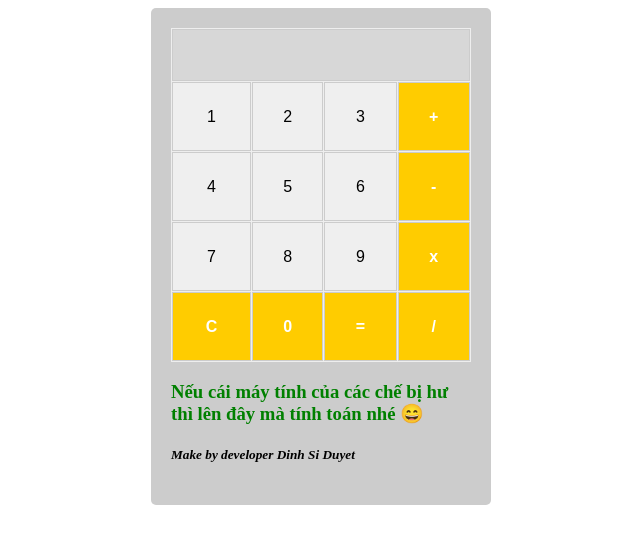
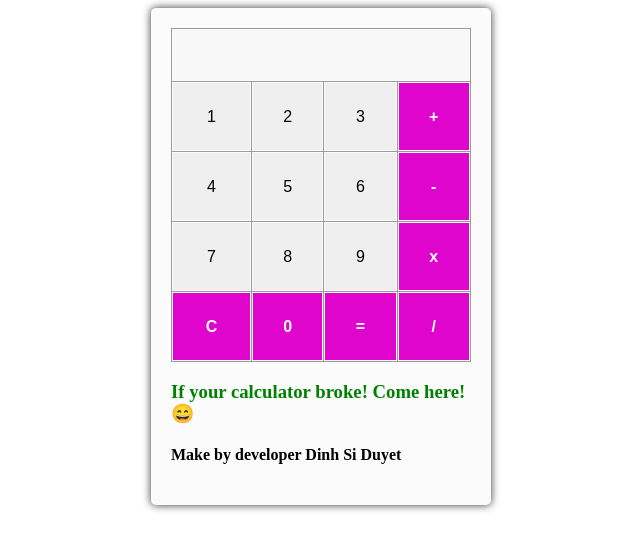
Before and after one commit to DuyetQB/Calculator, a plain HTML site: page main.html in a window 1280 px wide. Shown: the whole page, without its empty margins (319-959 px from the left). Drawn offline with Linux system fonts and the light colour scheme.

Commit message:
new commit

```diff
--- a/main.html
+++ b/main.html
@@ -39,8 +39,8 @@
         <td><input type="button" class="operator" name="div" value="/" onclick="calculator.display.value += '/'"></td>
       </tr>
     </tbody></table>
-        <h3>Nếu cái máy tính của các chế bị hư thì lên đây mà tính toán nhé 😄</h3>
-        <h5>Make by developer Dinh Si Duyet</h5>
+        <h3>If your calculator broke! Come here! 😄</h3>
+        <h4 style ="font-weight:bold">Make by developer Dinh Si Duyet</h4>
 
 
 
--- a/style.css
+++ b/style.css
@@ -1,9 +1,13 @@
+
+
+
 form {
-    background: #ccc;
+    background: rgb(251, 251, 251);
     margin: 0 auto;
     width: 300px;
     padding: 20px;
     border-radius: 5px;
+    box-shadow: 0 0 9px #333 ;
   }
 
   form * {
@@ -16,7 +20,7 @@ form {
   }
 
   form table tr, form table td {
-    border: 1px solid #eee;
+    border: 1px solid rgb(156, 154, 154);
   }
 
   form table tr:first-child input {
@@ -39,6 +43,7 @@ form {
     display: block;
     border: 0;
     font-size: 16px;
+    cursor: pointer;
   }
 
   form table input:focus {
@@ -55,7 +60,7 @@ form {
   form table input.operator {
     font-weight: 700;
     color: #fff;
-    background: #ffcc00;
+    background: #df05cc;
   }
         h3{
           color:green;}
```
